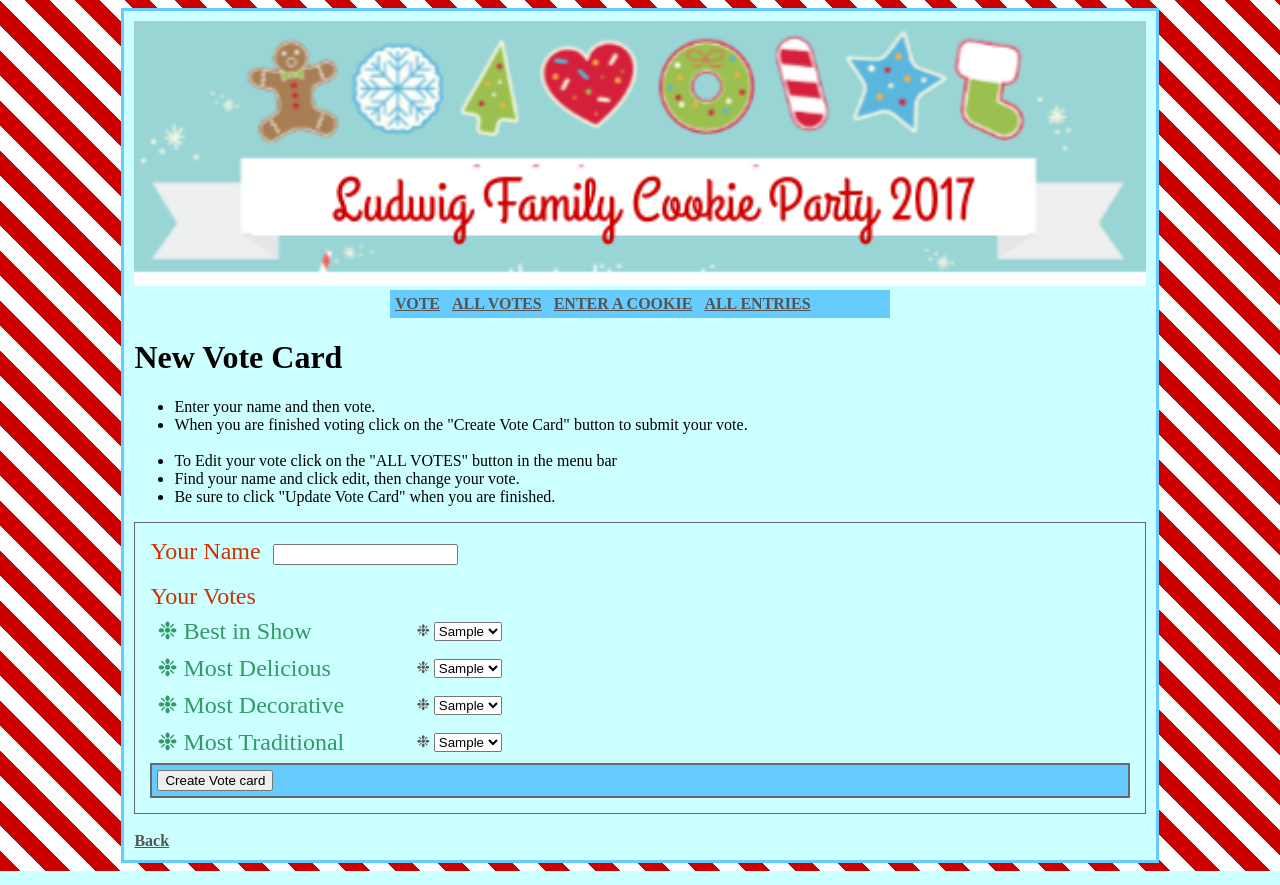
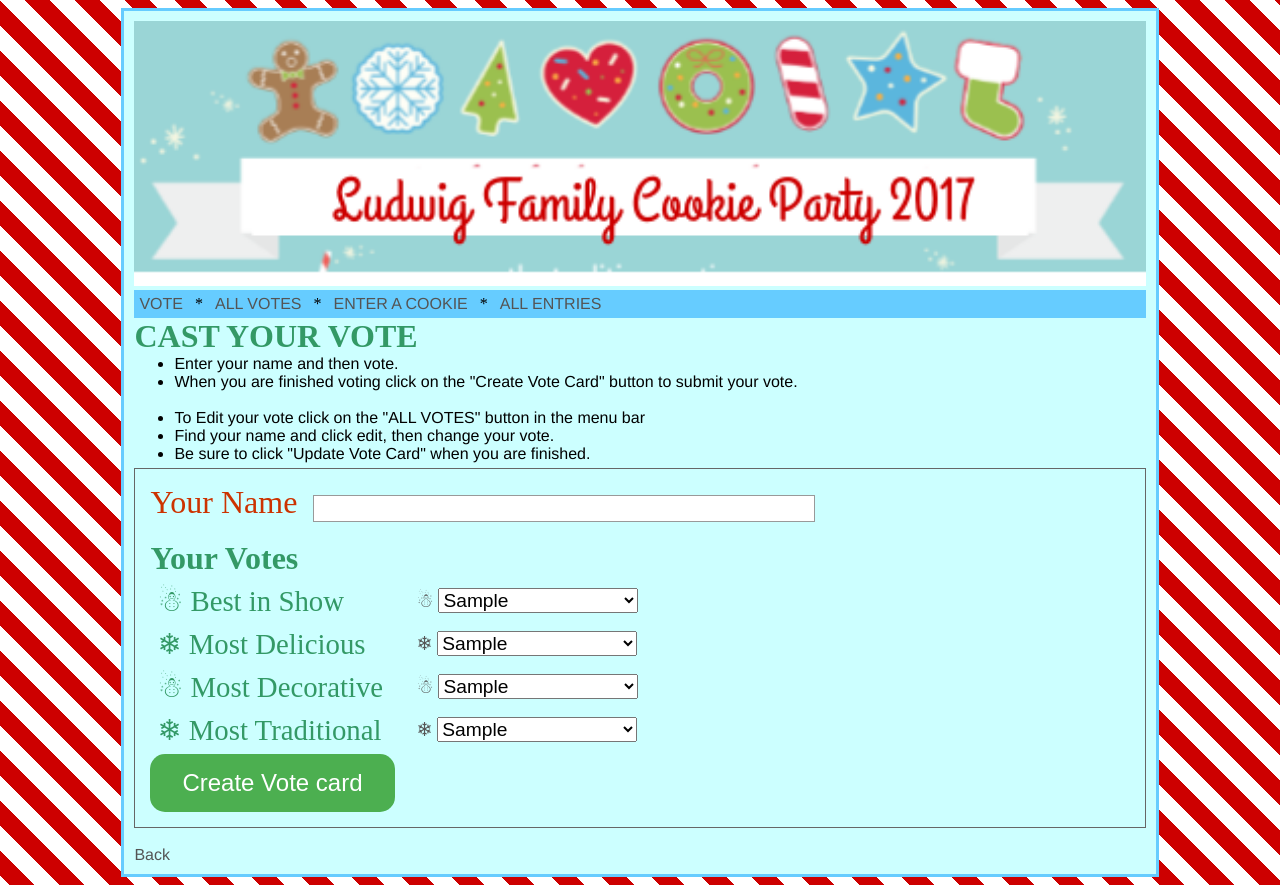
Before and after one commit to jendiamond/cookie-party, a Rails app: page /vote_cards/new in a window 1280 px wide. Run offline with Rails 7, Linux system fonts and the light colour scheme; tables that the repository leaves empty hold one stand-in row (values such as "Sample post"); style sheets or scripts are compiled from the project's sources; some libraries are stand-ins or nearby versions.

Commit message:
Update styles

```diff
--- a/app/assets/stylesheets/cookieparty.scss
+++ b/app/assets/stylesheets/cookieparty.scss
@@ -11,6 +11,58 @@ body {
 
 p {
   color: #666;
+}
+
+
+
+li {
+  font-family: Helvetica;
+}
+.field {
+  color: #396;
+  font-size: 200%;
+  font-style: bold;
+}
+
+#entry_cookie{
+  width: 80%;
+  border: 1px solid #999999;
+  padding: 5px;
+}
+
+#entry_baker{
+  width: 80%;
+  border: 1px solid #999999;
+  padding: 5px;
+}
+
+#vote_card_name{
+  width: 50%;
+  border: 1px solid #999999;
+  padding: 5px;
+}
+
+input[type=submit] {
+    background-color: #4CAF50; /* Green */
+    border: none;
+    color: white;
+    padding: 15px 32px;
+    text-align: center;
+    text-decoration: none;
+    display: inline-block;
+    font-size: 150%;
+    border-radius: 15px;
+}
+input[type=submit]:hover {
+    background-color: #528B8B; /* Green */
+    border: none;
+    color: white;
+    padding: 15px 32px;
+    text-align: center;
+    text-decoration: none;
+    display: inline-block;
+    font-size: 150%;
+    border-radius: 15px;
 }
 
 #cookie_app_border {
@@ -35,7 +87,7 @@ p {
 #menu {
   background-color:#6cf;
   padding: 5px 5px 5px 5px;
-  width:490px;
+  width:80%px;
   margin: 0 auto;
   }
 
@@ -43,6 +95,12 @@ p {
   padding: 5px 5px 5px 5px;
   width:600px;
   margin: 0 auto;
+  }
+
+h1 {
+  color: #396;
+  font-size: 200%;
+  margin:0px;
   }
 
 h2 {
@@ -57,19 +115,41 @@ h2 {
 
 #voter {
   color: #C30;
-  font-size: 150%;
+  font-size: 100%;
+  font-style: bold;
   }
+
+nav {
+a:link {
+  color:#fff;
+  font-family:"Helvetica", sans serif;
+  font-size:150%;
+  text-decoration: none;
+  }
+a:visited {
+  color:#ffc;
+  }
+a:hover {
+  color:#545454;
+  background-color:#6cf;
+  }
+a:active {
+  color:#fff;
+  }
+}
+
 
 a:link {
   color:#545454;
-  font-family:"Times New Roman", Times, serif;
-  font-weight:bold;
+  font-family:"Helvetica", sans serif;
+  font-size: 100%;
+  text-decoration: none;
   }
 a:visited {
   color:#545454;
   }
 a:hover {
-  color:#FFF;
+  color:#40843a;
   background-color:#6cf;
   }
 a:active {
@@ -127,6 +207,40 @@ hr {
   height: 2px;
   }
 
-.superlatives {
-  width:250px;
+#superlatives {
+  width:80%px;
+  font-size: 120%;
 }
+
+#voting_directions {
+  margin-top:0px;
+  margin-bottom:5px;
+}
+
+#vote_card_best_in_show_id {
+  width: 80%;
+  height: 80%;
+  font-size: 100%;
+}
+
+#vote_card_most_delicious_id {
+  width: 80%;
+  height: 80%;
+  font-size: 100%;
+}
+
+#vote_card_most_decorative_id {
+  width: 80%;
+  height: 80%;
+  font-size: 100%;
+}
+
+#vote_card_most_traditional_id {
+  width: 80%;
+  height: 80%;
+  font-size: 100%;
+}
+
+#column1 {
+    width: 80%;
+}
--- a/app/views/layouts/application.html.erb
+++ b/app/views/layouts/application.html.erb
@@ -17,7 +17,7 @@
         <div id="header_image">
           <%= link_to (image_tag("ludwig_family_cookie_party2017.png", :alt => "Ludwig Family Cookie Party", :width => '100%')), "/" %>
         </div> <!-- close header_image -->
-        <div id="menu"><%= link_to 'VOTE', new_vote_card_path %> &nbsp; <%= link_to 'ALL VOTES', vote_cards_path %> &nbsp; <%= link_to 'ENTER A COOKIE', new_entry_path %> &nbsp; <%= link_to 'ALL ENTRIES', entries_path %></div>
+        <div id="menu"><%= link_to 'VOTE', new_vote_card_path %> &nbsp; * &nbsp; <%= link_to 'ALL VOTES', vote_cards_path %> &nbsp; * &nbsp; <%= link_to 'ENTER A COOKIE', new_entry_path %> &nbsp; * &nbsp; <%= link_to 'ALL ENTRIES', entries_path %></div>
         <div id="blurb">
           <%= yield %> <!-- inserts view code here -->
         </div> <!-- blurb -->
--- a/app/views/vote_cards/_form.html.erb
+++ b/app/views/vote_cards/_form.html.erb
@@ -16,42 +16,42 @@
     <%= f.text_field :name %></div>
   </div>
   <br/>
-  <div id="voter">Your Votes</div>
+  <h1>Your Votes</h1>
   <table>
     <tr>
-      <td id="superlatives" style="width:250px;">
-        <div id="vote">&#10057; <%= f.label :best_in_show_id, "Best in Show" %></div>
+      <td id="superlatives"">
+        <div id="vote">&#9731; <%= f.label :best_in_show_id, "Best in Show" %></div>
       </td>
-      <td id="superlatives" style="width:250px;">
-        &#10057; <%= f.collection_select :best_in_show_id, @entries, :id, :cookie %>
+      <td id="superlatives">
+        &#9731; <%= f.collection_select :best_in_show_id, @entries, :id, :cookie %>
+      <td>
+    </tr>
+    <tr>
+      <td id="superlatives">
+        <div id="vote">&#10052; <%= f.label :most_delicious_id, "Most Delicious" %></div>
+      </td>
+      <td id="superlatives">
+        &#10052; <%= f.collection_select :most_delicious_id, @entries, :id, :cookie %>
       <td>
     </tr>
     <tr>
       <td id="superlatives" style="width:250px;">
-        <div id="vote">&#10057; <%= f.label :most_delicious_id, "Most Delicious" %></div>
+        <div id="vote"> &#9731; <%= f.label :most_decorative_id, "Most Decorative" %></div>
       </td>
       <td id="superlatives" style="width:250px;">
-        &#10057; <%= f.collection_select :most_delicious_id, @entries, :id, :cookie %>
+        &#9731; <%= f.collection_select :most_decorative_id, @entries, :id, :cookie %>
       <td>
     </tr>
     <tr>
       <td id="superlatives" style="width:250px;">
-        <div id="vote">&#10057; <%= f.label :most_decorative_id, "Most Decorative" %></div>
+        <div id="vote">&#10052; <%= f.label :most_traditional_id, "Most Traditional" %></div>
       </td>
       <td id="superlatives" style="width:250px;">
-        &#10057; <%= f.collection_select :most_decorative_id, @entries, :id, :cookie %>
-      <td>
-    </tr>
-    <tr>
-      <td id="superlatives" style="width:250px;">
-        <div id="vote">&#10057; <%= f.label :most_traditional_id, "Most Traditional" %></div>
-      </td>
-      <td id="superlatives" style="width:250px;">
-        &#10057; <%= f.collection_select :most_traditional_id, @entries, :id, :cookie %>
+        &#10052; <%= f.collection_select :most_traditional_id, @entries, :id, :cookie %>
       <td>
     </tr>
   </table>
-  <div class="actions" style="background-color:#6cf; padding: 5px 5px 5px 5px; border-color:#686868;  border-style:solid; border-width:2px;">
+  <div class="actions">
     <%= f.submit %>
   </div>
 <% end %>
--- a/app/views/vote_cards/new.html.erb
+++ b/app/views/vote_cards/new.html.erb
@@ -1,5 +1,5 @@
-<h1>New Vote Card</h1>
-<ul>
+<h1>CAST YOUR VOTE</h1>
+<ul id='voting_directions'>
   <li>Enter your name and then vote.</li>
   <li>When you are finished voting click on the "Create Vote Card" button to submit your vote.</li>
   <br/>
```
Also changed, not shown: app/views/entries/index.html.erb (+4 -4 lines).
